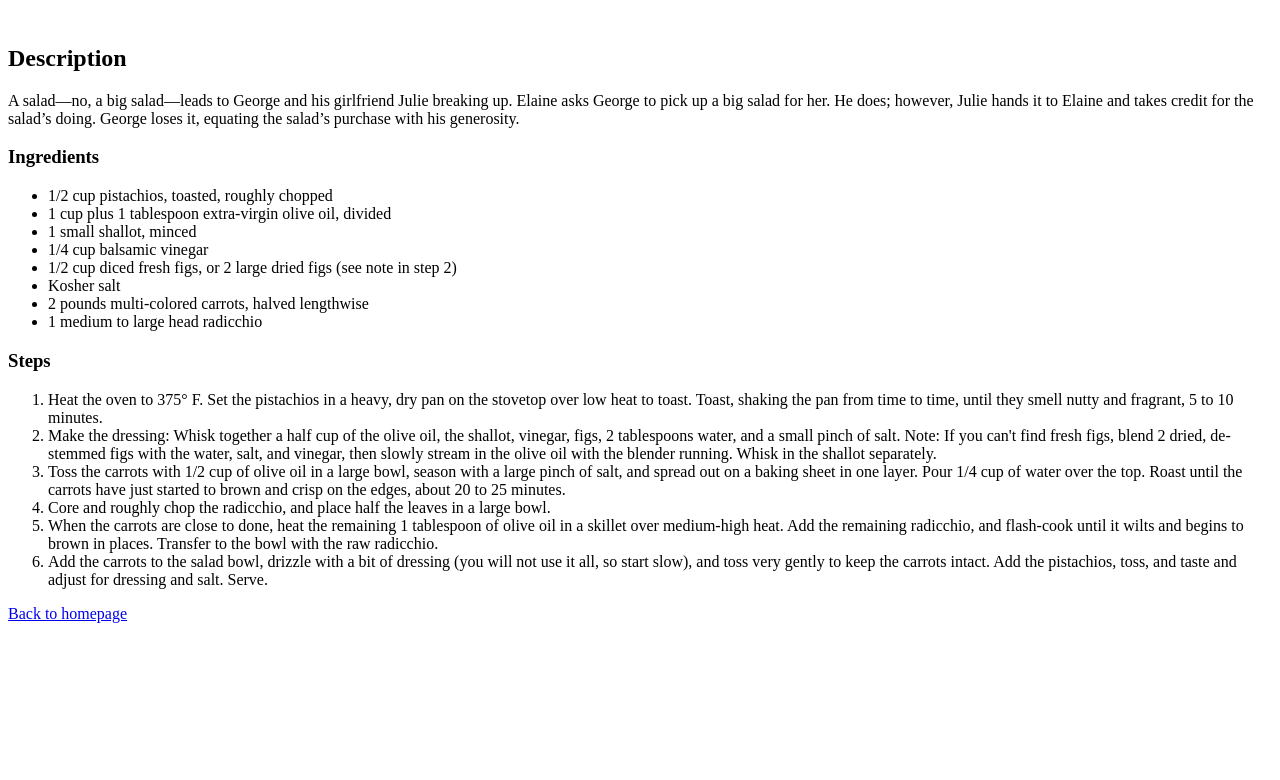
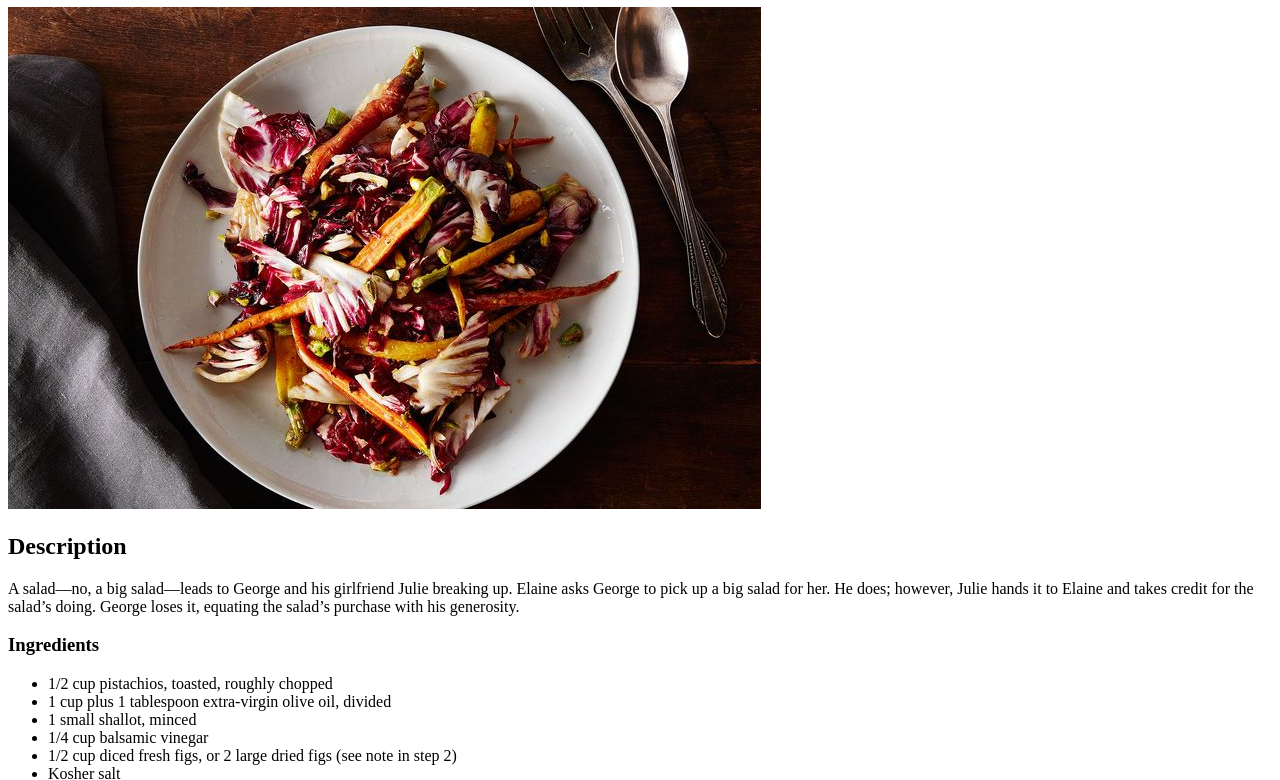
Before and after one commit to jgacevedo/odin-recipes, a plain HTML site: page recipes/big-salad.html in a window 1280 px wide. Shown: the part 73-853 px from the top of the page. Before the commit the page ends 800 px from the top, so only its background shows below. Drawn offline with Linux system fonts and the light colour scheme; the site is published under a folder, as on GitHub Pages, so addresses that start at the root find nothing.

```diff
--- a/recipes/big-salad.html
+++ b/recipes/big-salad.html
@@ -8,7 +8,7 @@
 </head>
 <body>
     <h1>The Big Salad</h1>
-    <img src="/images/big-salad.jpeg" alt="">
+    <img src="../images/big-salad.jpeg" alt="A Bowl with a big salad">
     <h2>Description</h2>
         <p>A salad—no, a big salad—leads to George and his girlfriend Julie breaking up. Elaine asks George to pick up a big salad for her. He does; however, Julie hands it to Elaine and takes credit for the salad’s doing. George loses it, equating the salad’s purchase with his generosity.</p>
     <h3>Ingredients</h3>
```
Also changed, not shown: 1 other file.
